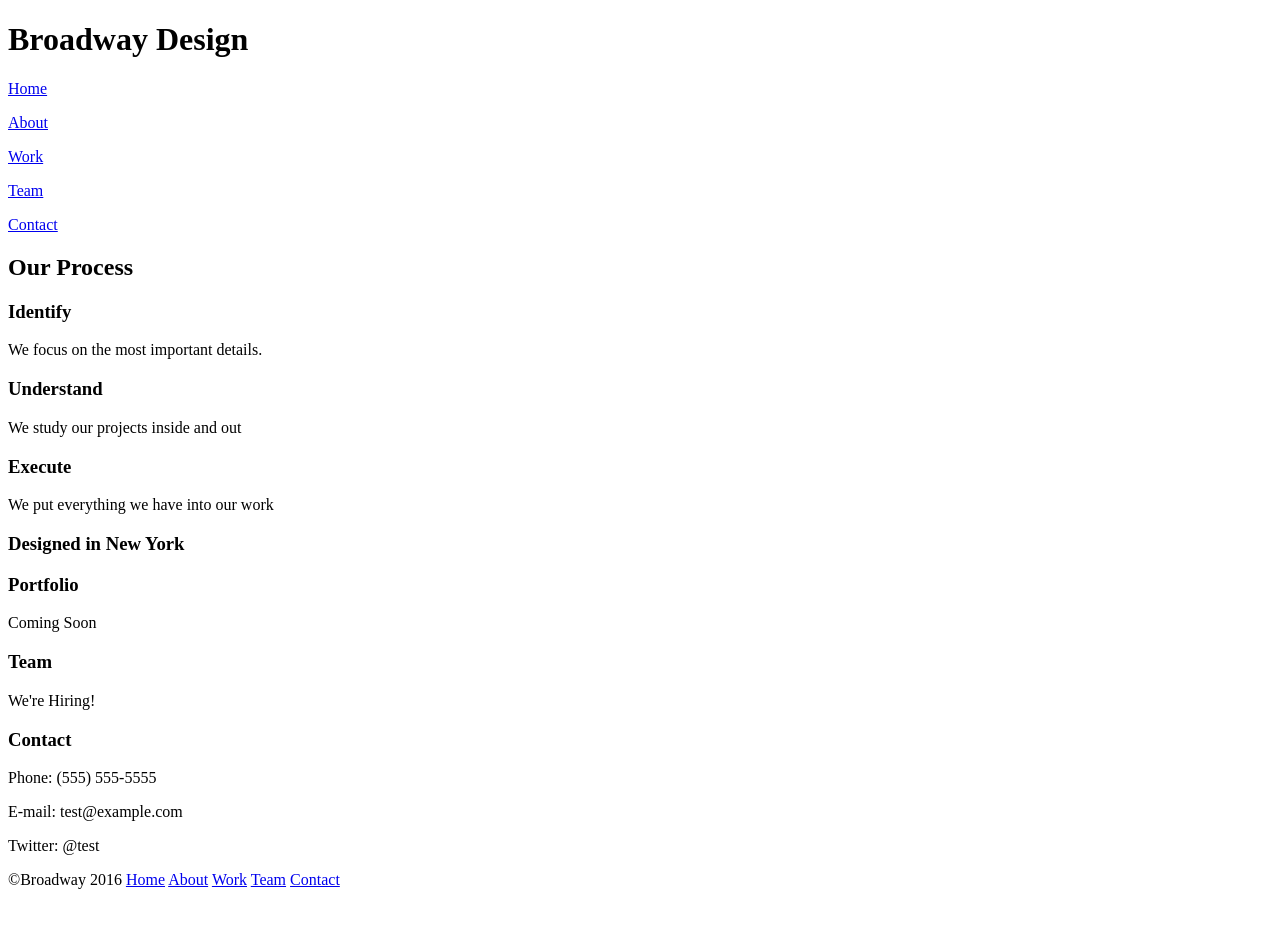
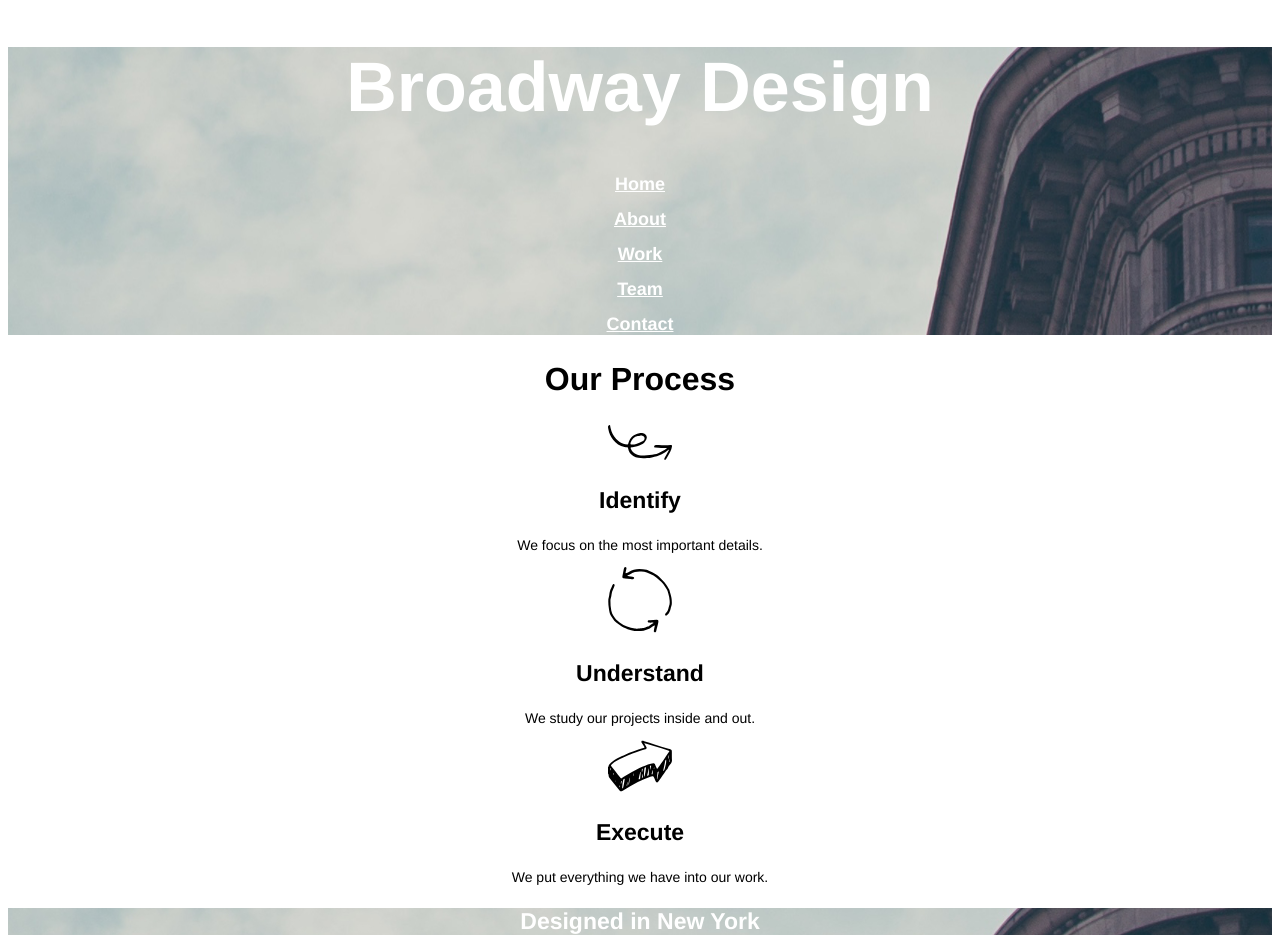
Before and after one commit to Tavvi/broadway, a plain HTML site: page index.html in a window 1280 px wide. Shown: the top 952 px of the page. Before the commit the page ends 905 px from the top, so only its background shows below. Drawn offline with Linux system fonts and the light colour scheme.

Commit message:
Final project

```diff
--- a/index.html
+++ b/index.html
@@ -5,8 +5,8 @@
     <title>Broadway Design</title>
   </head>
   <body>
-    <div>
-    <h1>Broadway Design</h1>
+    <div class="header">
+    <h1 class="bold">Broadway Design</h1>
       <nav>
       <p><a href="./home.html">Home</a></p>
       <p><a href="./About.html">About</a></p>
@@ -17,25 +17,28 @@
     </div>
 
     <div>
-    <h2>Our Process</h2>
+    <h2 class="bold">Our Process</h2>
+    <img src="./resources/icons/identify.svg"></img>
     </div>
 
     <div>
     <h3>Identify</h3>
       <p>We focus on the most important details.</p>
+      <img src="./resources/icons/understand.svg"></img>
     </div>
 
     <div>
-    <h3>Understand</h3>
-      <p>We study our projects inside and out</p>
+    <h3 class="bold">Understand</h3>
+      <p>We study our projects inside and out.</p>
+      <img src="./resources/icons/execute.svg"></img>
     </div>
 
     <div>
     <h3>Execute</h3>
-      <p>We put everything we have into our work</p>
+      <p>We put everything we have into our work.</p>
     </div>
 
-    <div>
+    <div class="title">
     <h3>Designed in New York</h3>
     </div>
 
@@ -56,14 +59,14 @@
       <p>Twitter: @test</p>
     </div>
 
-    <div>
+    <div class="footer">
       <nav>
-      <p>©Broadway 2016
-      <a href="./home.html">Home</a>
-      <a href="./About.html">About</a>
-      <a href="./Work.html">Work</a>
-      <a href="./Team.html">Team</a>
-      <a href="./Contact.html">Contact</a>
+      <p id="size">©Broadway 2016
+      <a href="./home.html" id="size">Home</a>
+      <a href="./About.html" id="size">About</a>
+      <a href="./Work.html" id="size">Work</a>
+      <a href="./Team.html" id="size">Team</a>
+      <a href="./Contact.html" id="size">Contact</a>
       </nav>
       </p>
     </div>
--- a/resources/css/style.css
+++ b/resources/css/style.css
@@ -0,0 +1,51 @@
+body {
+  font-family: Helvetica;
+  text-align: center;
+}
+
+h1 {
+  font-size: 70px;
+}
+
+a {
+  font-size: 18px;
+  font-weight: bold;
+  color: white;
+}
+
+.bold {
+  font-weight: bold;
+}
+
+.header {
+  color: white;
+  background-image: url(../images/the-flatiron-building.png);
+   }
+
+h2 {
+  font-size: 32px;
+}
+
+h3 {
+  font-size: 23px;
+}
+
+.title {
+  color: white;
+  background-image: url(../images/the-flatiron-building.png)
+}
+
+p {
+  font-size: 14px;
+}
+
+.footer {
+  font-size: 11px;
+  text-align: left;
+  color: white;
+  background-color: dimgray;
+}
+
+#size {
+  font-size: 11px;
+}
```
Also changed, not shown: resources/icons/execute.svg (added), resources/icons/identify.svg (added), resources/icons/understand.svg (added), resources/images/the-flatiron-building.png (added).
